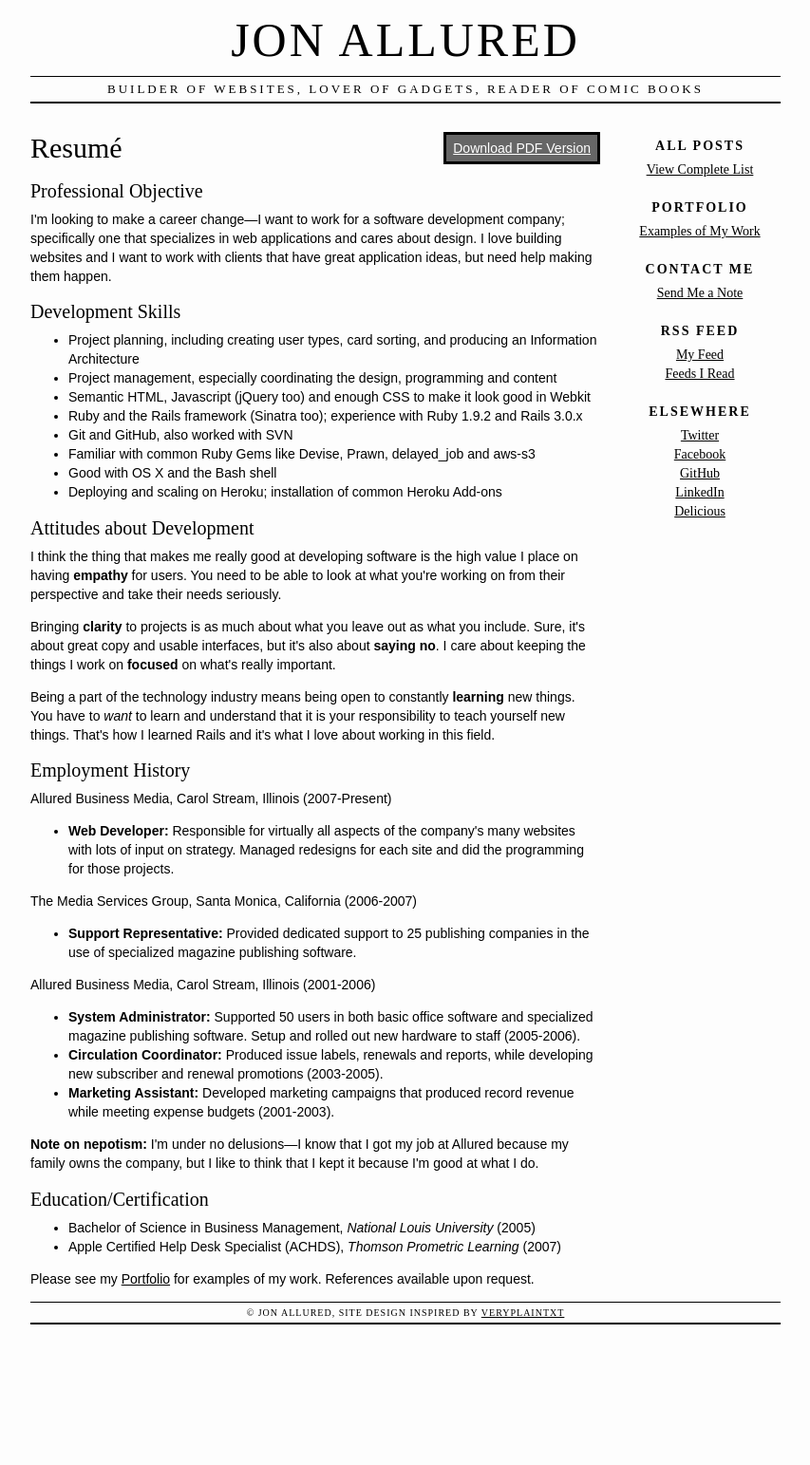
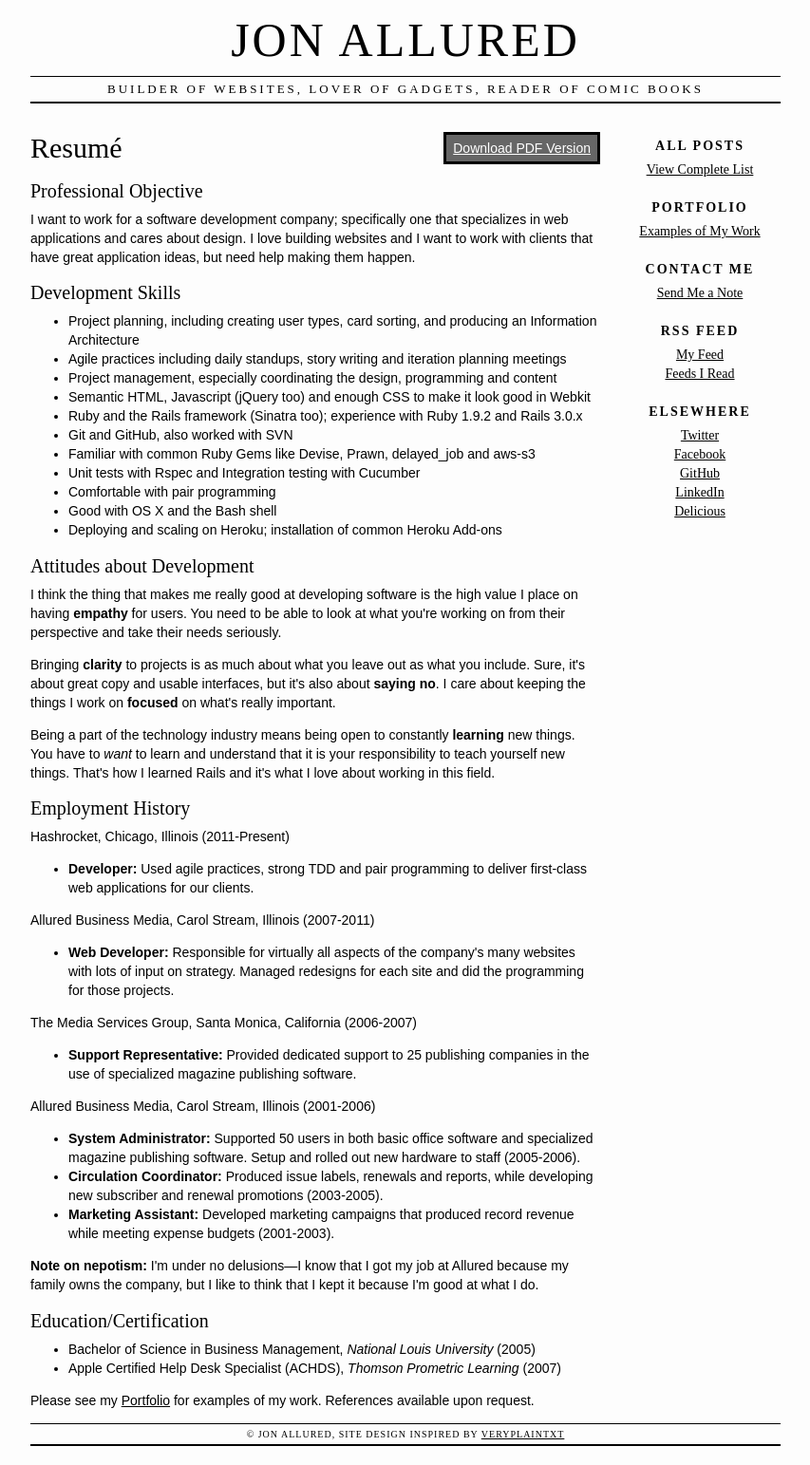
Before and after one commit to jonallured/jonallured.com, a Jekyll site: the page built from resume/index.html, in a window 1280 px wide. Shown: the whole page at 95% size, without its empty margins (213-1066 px from the left). Built offline with Jekyll 4.4.1, drawn with Linux system fonts in a browser that asks for light colours; before the commit the page ends 1415 px from its top, so only the background shows below that.

Commit message:
Formatting fix and some updates

```diff
--- a/resume/index.html
+++ b/resume/index.html
@@ -9,15 +9,18 @@
   <p class="callout"><a href="/resume.pdf">Download PDF Version</a></p>
   <h1>Resum&eacute;</h1>
   <h2 id="objectiveHeading">Professional Objective</h2>
-	<p>I'm looking to make a career change&mdash;I want to work for a software development company; specifically one that specializes in web applications and cares about design. I love building websites and I want to work with clients that have great application ideas, but need help making them happen.</p>
+  <p>I want to work for a software development company; specifically one that specializes in web applications and cares about design. I love building websites and I want to work with clients that have great application ideas, but need help making them happen.</p>
   <h2>Development Skills</h2>
   <ul>
     <li>Project planning, including creating user types, card sorting, and producing an Information Architecture</li>
+    <li>Agile practices including daily standups, story writing and iteration planning meetings</li>
     <li>Project management, especially coordinating the design, programming and content</li>
     <li>Semantic HTML, Javascript (jQuery too) and enough CSS to make it look good in Webkit</li>
     <li>Ruby and the Rails framework (Sinatra too); experience with Ruby 1.9.2 and Rails 3.0.x</li>
     <li>Git and GitHub, also worked with SVN</li>
     <li>Familiar with common Ruby Gems like Devise, Prawn, delayed_job and aws-s3</li>
+    <li>Unit tests with Rspec and Integration testing with Cucumber</li>
+    <li>Comfortable with pair programming</li>
     <li>Good with OS X and the Bash shell</li>
     <li>Deploying and scaling on Heroku; installation of common Heroku Add-ons</li>
   </ul>
@@ -26,7 +29,11 @@
   <p>Bringing <strong>clarity</strong> to projects is as much about what you leave out as what you include. Sure, it's about great copy and usable interfaces, but it's also about <strong>saying no</strong>. I care about keeping the things I work on <strong>focused</strong> on what's really important.</p>
   <p>Being a part of the technology industry means being open to constantly <strong>learning</strong> new things. You have to <em>want</em> to learn and understand that it is your responsibility to teach yourself new things. That's how I learned Rails and it's what I love about working in this field.</p>
   <h2>Employment History</h2>
-	<p>Allured Business Media, Carol Stream, Illinois (2007-Present)</p>
+  <p>Hashrocket, Chicago, Illinois (2011-Present)</p>
+  <ul>
+    <li><strong>Developer:</strong> Used agile practices, strong TDD and pair programming to deliver first-class web applications for our clients.</li>
+  </ul>
+  <p>Allured Business Media, Carol Stream, Illinois (2007-2011)</p>
   <ul>
     <li><strong>Web Developer:</strong> Responsible for virtually all aspects of the company's many websites with lots of input on strategy. Managed redesigns for each site and did the programming for those projects.</li>
   </ul>
```
Lines whose indentation alone changed are shown as unchanged.
